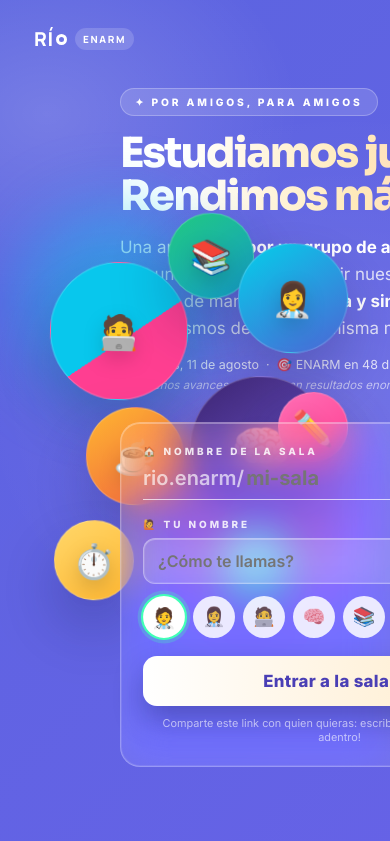
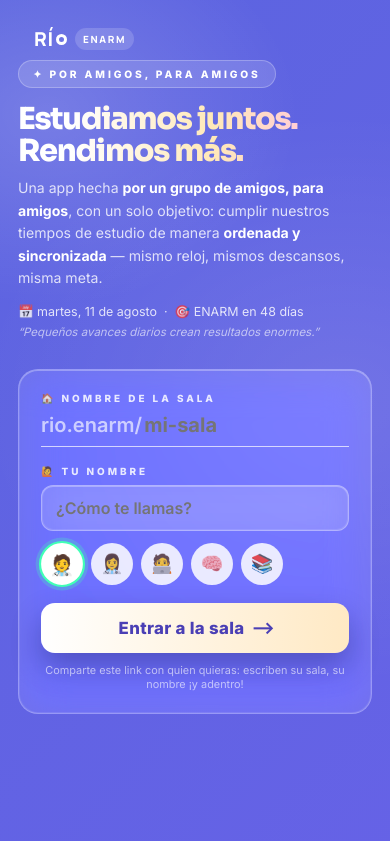
Before and after one commit to aristeovaladezmontero-coder/reloj, a plain HTML site: page index.html in a window 390 px wide. Shown: the top 841 px of the page. Drawn offline with Linux system fonts and the light colour scheme.

Commit message:
Update index.html

```diff
--- a/index.html
+++ b/index.html
@@ -63,6 +63,15 @@ input:focus{outline:none;box-shadow:0 0 0 3px rgba(255,255,255,.25)!important;ba
 ::-webkit-scrollbar-track{background:transparent}
 ::-webkit-scrollbar-thumb{background:rgba(255,255,255,.25);border-radius:8px;border:3px solid transparent;background-clip:padding-box}
 @media(prefers-reduced-motion:reduce){*{animation:none!important;transition:none!important}}
+
+/* Portada compacta para la ventana de la app */
+@media (max-width: 720px) {
+  .landing-wrap { padding: 60px 18px 30px !important; gap: 26px !important; justify-content: flex-start !important; }
+  .landing-grid { display: block !important; width: 100% !important; }
+  .landing-bubbles { display: none !important; }
+  .landing-h1 { font-size: 1.9rem !important; margin-bottom: 10px !important; }
+  .landing-p { font-size: .88rem !important; }
+}
 </style>
 </head>
 <body>
@@ -585,20 +594,20 @@ function renderLanding() {
   const pal = getPalette(), e = getEnergy();
   root.innerHTML = `
 <div style="min-height:100vh;position:relative;overflow-x:hidden;font-family:'Inter',ui-sans-serif,system-ui,sans-serif;color:#fff;background:${pal.bg};background-size:200% 200%;animation:gradientShift ${e.grad}s ease infinite">
-<div style="display:flex;flex-direction:column;align-items:center;justify-content:center;gap:52px;min-height:100vh;padding:70px 50px 60px;position:relative;z-index:2;animation:fadeUp .5s ease">
+<div class="landing-wrap" style="display:flex;flex-direction:column;align-items:center;justify-content:center;gap:52px;min-height:100vh;padding:70px 50px 60px;position:relative;z-index:2;animation:fadeUp .5s ease">
 <div style="position:absolute;top:26px;left:34px;display:flex;align-items:center;gap:8px;font-family:'Manrope',sans-serif;font-weight:800;font-size:1.2rem;letter-spacing:.04em">
 <span style="display:flex;align-items:center">RÍ<span style="display:inline-block;width:11px;height:11px;border:3px solid currentColor;border-radius:50%;margin-left:2px"></span></span>
 <span style="font-size:.62rem;font-weight:800;letter-spacing:.16em;background:rgba(255,255,255,.16);padding:4px 8px;border-radius:20px">ENARM</span>
 </div>
-<div style="width:min(1120px,100%);display:grid;grid-template-columns:.9fr 1.1fr;align-items:center;gap:70px">
-<div style="height:420px;max-width:300px;position:relative;overflow:visible" aria-hidden="true">
+<div class="landing-grid" style="width:min(1120px,100%);display:grid;grid-template-columns:.9fr 1.1fr;align-items:center;gap:70px">
+<div class="landing-bubbles" style="height:420px;max-width:300px;position:relative;overflow:visible" aria-hidden="true">
 ${glowDefs.map((g, i) => `<div style="position:absolute;left:${g.left}px;top:${g.top}px;width:${g.size}px;height:${g.size}px;border-radius:50%;background:${g.color};filter:blur(34px);animation:floatYSlow ${e.float+4+i*2}s ease-in-out infinite;animation-delay:${i*0.6}s"></div>`).join("")}
 ${bubbleDefs.map((b, i) => `<div style="position:absolute;left:${b.left}px;top:${b.top}px;width:${b.size}px;height:${b.size}px;border-radius:50%;background:${b.bg};display:grid;place-items:center;box-shadow:0 28px 60px rgba(21,25,73,.28);border:1px solid rgba(255,255,255,.2);animation:floatYNormal ${e.float+i*0.6}s ease-in-out infinite;animation-delay:${i*0.3}s"><b style="font-size:${b.size>140?"3rem":"2.1rem"};filter:drop-shadow(0 8px 10px rgba(0,0,0,.15))">${b.emoji}</b></div>`).join("")}
 </div>
 <div>
 <div style="display:inline-flex;align-items:center;gap:8px;font-size:.64rem;font-weight:800;letter-spacing:.28em;text-transform:uppercase;background:rgba(255,255,255,.14);border:1px solid rgba(255,255,255,.25);padding:7px 14px;border-radius:20px;margin-bottom:16px">✦ Por amigos, para amigos</div>
-<h1 style="font-family:'Sora','Manrope',sans-serif;font-size:clamp(2.6rem,5.4vw,4.6rem);letter-spacing:-.04em;line-height:1.04;margin:0 0 16px;font-weight:800;background:linear-gradient(92deg,#ffffff 15%,#ffe9b8 55%,#ffc2e2 90%);-webkit-background-clip:text;background-clip:text;-webkit-text-fill-color:transparent">Estudiamos juntos.<br>Rendimos más.</h1>
-<p style="font-size:1.06rem;color:rgba(255,255,255,.8);margin:0 0 14px;max-width:52ch;line-height:1.6">Una app hecha <b style="color:#fff">por un grupo de amigos, para amigos</b>, con un solo objetivo: cumplir nuestros tiempos de estudio de manera <b style="color:#fff">ordenada y sincronizada</b> — mismo reloj, mismos descansos, misma meta.</p>
+<h1 class="landing-h1" style="font-family:'Sora','Manrope',sans-serif;font-size:clamp(2.6rem,5.4vw,4.6rem);letter-spacing:-.04em;line-height:1.04;margin:0 0 16px;font-weight:800;background:linear-gradient(92deg,#ffffff 15%,#ffe9b8 55%,#ffc2e2 90%);-webkit-background-clip:text;background-clip:text;-webkit-text-fill-color:transparent">Estudiamos juntos.<br>Rendimos más.</h1>
+<p class="landing-p" style="font-size:1.06rem;color:rgba(255,255,255,.8);margin:0 0 14px;max-width:52ch;line-height:1.6">Una app hecha <b style="color:#fff">por un grupo de amigos, para amigos</b>, con un solo objetivo: cumplir nuestros tiempos de estudio de manera <b style="color:#fff">ordenada y sincronizada</b> — mismo reloj, mismos descansos, misma meta.</p>
 <div style="font-size:.78rem;color:rgba(255,255,255,.82);margin:0 0 6px">📅 ${fechaBonita()} &nbsp;·&nbsp; 🎯 ${textoEnarm()}</div>
 <div style="font-size:.72rem;font-style:italic;color:rgba(255,255,255,.6);margin:0 0 30px">“${fraseDelDia()}”</div>
 <div style="background:rgba(255,255,255,.1);border:1px solid rgba(255,255,255,.28);backdrop-filter:blur(22px) saturate(1.4);-webkit-backdrop-filter:blur(22px) saturate(1.4);border-radius:20px;padding:22px;box-shadow:0 24px 60px rgba(15,20,60,.28),inset 0 1px 0 rgba(255,255,255,.35);max-width:480px">
```
